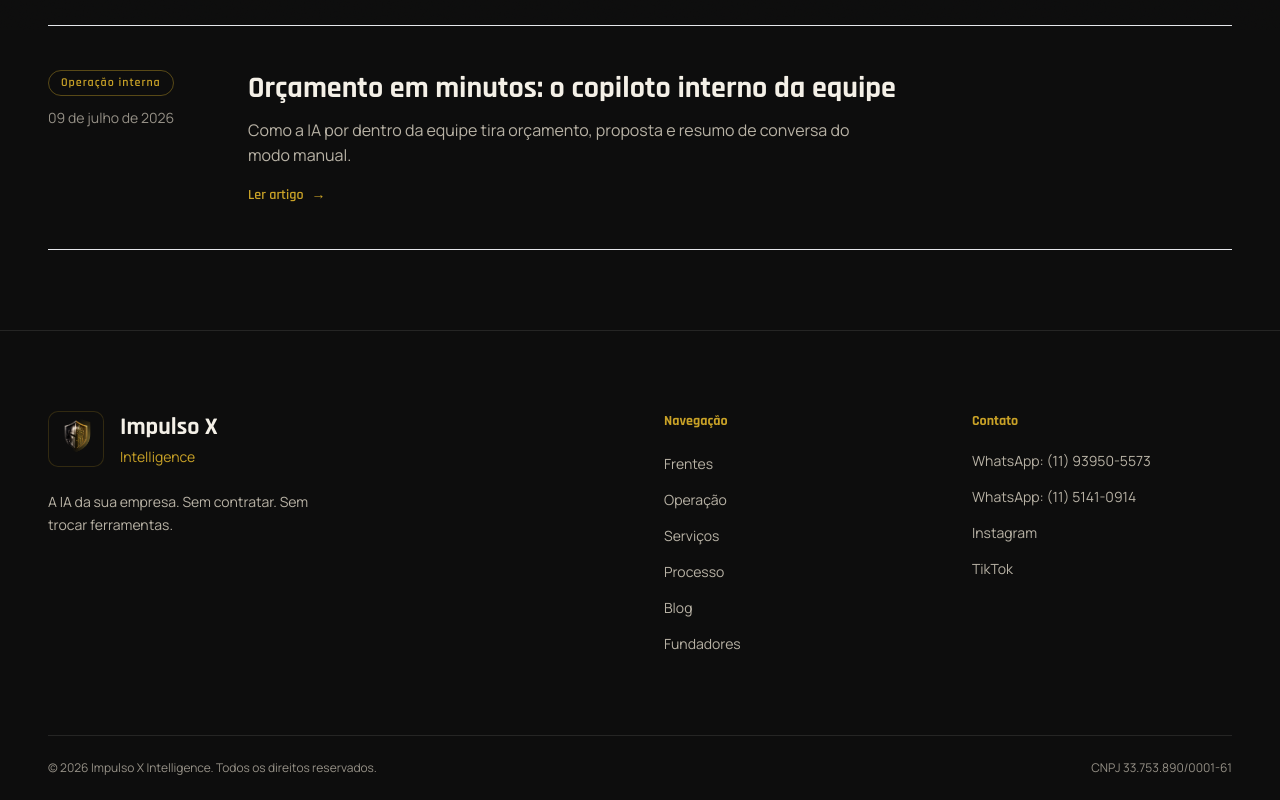
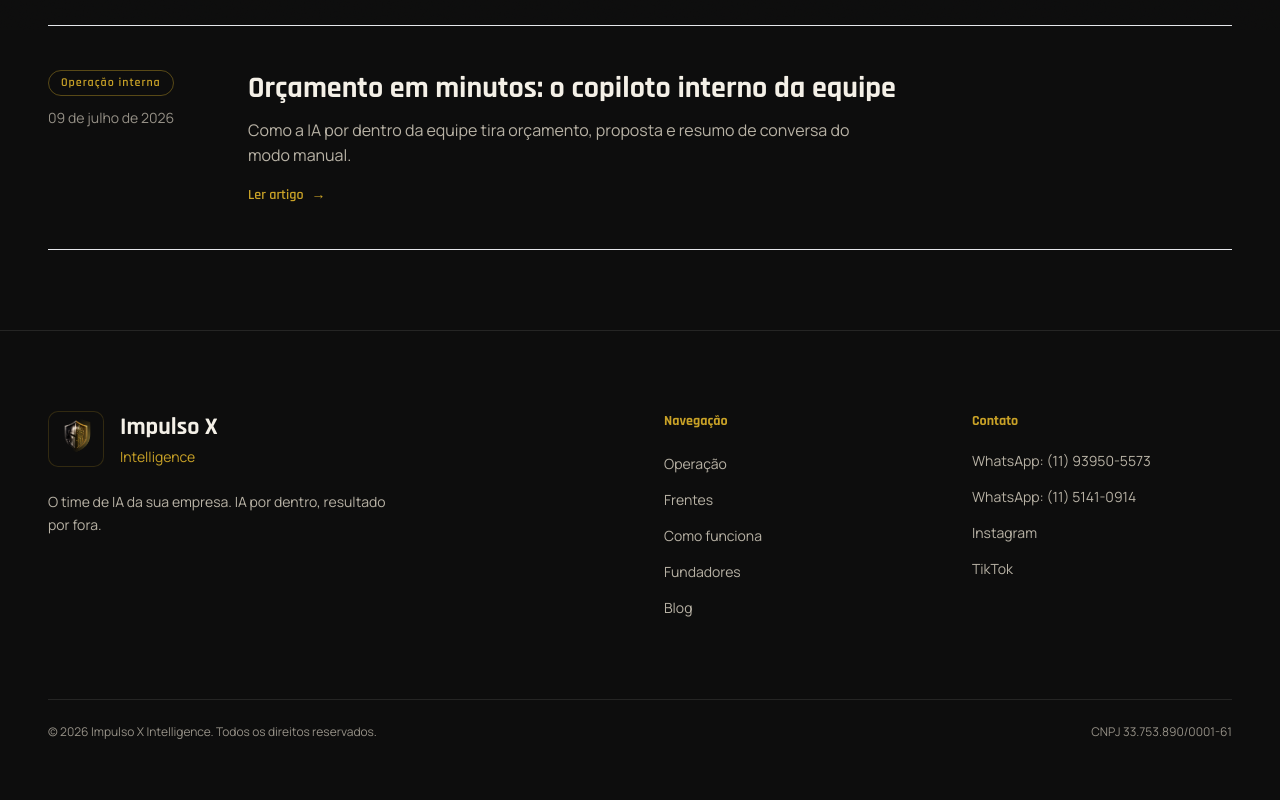
Before and after one commit to mimopower/impulso-x-site, a Next.js app: page /blog in a window 1280 px wide. Shown: the part 770-1570 px from the top of the page. After the commit the page ends 1534 px from the top, so only its background shows below. Built offline with nearby package versions, Linux system fonts and the light colour scheme.

Commit message:
fix(site): tagline e description atualizadas, footer com rotas absolutas, intro restrito à home

```diff
--- a/components/footer.tsx
+++ b/components/footer.tsx
@@ -6,12 +6,11 @@ import { LogoShine } from './ui/logo-shine';
 const currentYear = new Date().getFullYear();
 
 const links = [
-  { label: 'Frentes', href: '#snapshot', eventName: 'nav_ancora_frentes' },
-  { label: 'Operação', href: '#operacao', eventName: 'nav_ancora_operacao' },
-  { label: 'Serviços', href: '#servicos', eventName: 'nav_ancora_servicos' },
-  { label: 'Processo', href: '#processo', eventName: 'nav_ancora_processo' },
-  { label: 'Blog', href: '/blog/', eventName: 'nav_blog' },
-  { label: 'Fundadores', href: '#fundadores', eventName: 'nav_ancora_fundadores' },
+  { label: 'Operação', href: '/#operacao', eventName: 'nav_ancora_operacao' },
+  { label: 'Frentes', href: '/#servicos', eventName: 'nav_ancora_frentes' },
+  { label: 'Como funciona', href: '/#processo', eventName: 'nav_ancora_processo' },
+  { label: 'Fundadores', href: '/#fundadores', eventName: 'nav_ancora_fundadores' },
+  { label: 'Blog', href: '/blog', eventName: 'nav_blog' },
 ];
 
 export function Footer() {
@@ -20,7 +19,7 @@ export function Footer() {
       <div className="container-x">
         <div className="grid gap-12 py-14 md:grid-cols-12 md:py-20">
           <div className="md:col-span-5">
-            <a href="#top" aria-label={`${SITE.name} - voltar ao topo`} className="inline-flex items-center gap-4">
+            <a href="/" aria-label={`${SITE.name} - voltar ao início`} className="inline-flex items-center gap-4">
               <span className="relative grid h-14 w-14 shrink-0 place-items-center overflow-hidden rounded-[10px] border border-gold/20 bg-ink p-1.5">
                 <Image
                   src={ASSETS.mark.src}
--- a/components/intro-reveal.tsx
+++ b/components/intro-reveal.tsx
@@ -1,6 +1,7 @@
 'use client';
 
 import Image from 'next/image';
+import { usePathname } from 'next/navigation';
 import { useCallback, useEffect, useRef, useState } from 'react';
 import { ASSETS } from '@/lib/assets';
 import { INTRO_DESKTOP_TOTAL_MS, INTRO_MOBILE_TOTAL_MS } from '@/lib/intro-timeline';
@@ -33,9 +34,12 @@ export function useIntroReady() {
 }
 
 export function IntroReveal() {
+  const pathname = usePathname();
   const [done, setDone] = useState(false);
   const [reduced, setReduced] = useState(false);
   const finishedRef = useRef(false);
+
+  if (pathname !== '/') return null;
 
   const finish = useCallback(() => {
     if (finishedRef.current) return;
--- a/lib/site.ts
+++ b/lib/site.ts
@@ -1,9 +1,9 @@
 export const SITE = {
   name: 'Impulso X Intelligence',
   shortName: 'Impulso X',
-  tagline: 'A IA da sua empresa. Sem contratar. Sem trocar ferramentas.',
+  tagline: 'O time de IA da sua empresa. IA por dentro, resultado por fora.',
   description:
-    'A Impulso X atua como time de IA dentro da sua empresa: diagnóstico, arquitetura, agentes, governança e operação. Resultados em semanas, sem contratar mais gente.',
+    'A Impulso X é o time de IA da sua empresa: diagnóstico gratuito primeiro, e o time entra pelo que o negócio mais precisa — atendimento, operação interna, dados ou presença digital. IA por dentro, resultado por fora.',
   url: 'https://www.impulsox.com.br',
   whatsappE164: '5511939505573',
   whatsappDisplay: '(11) 93950-5573',
```
